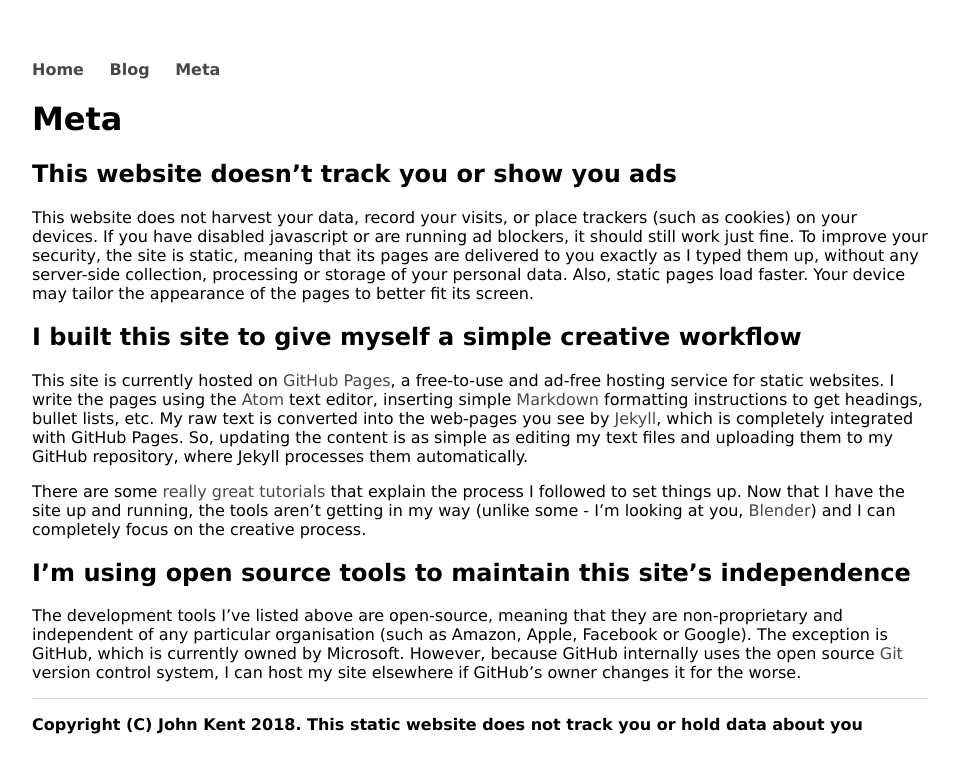
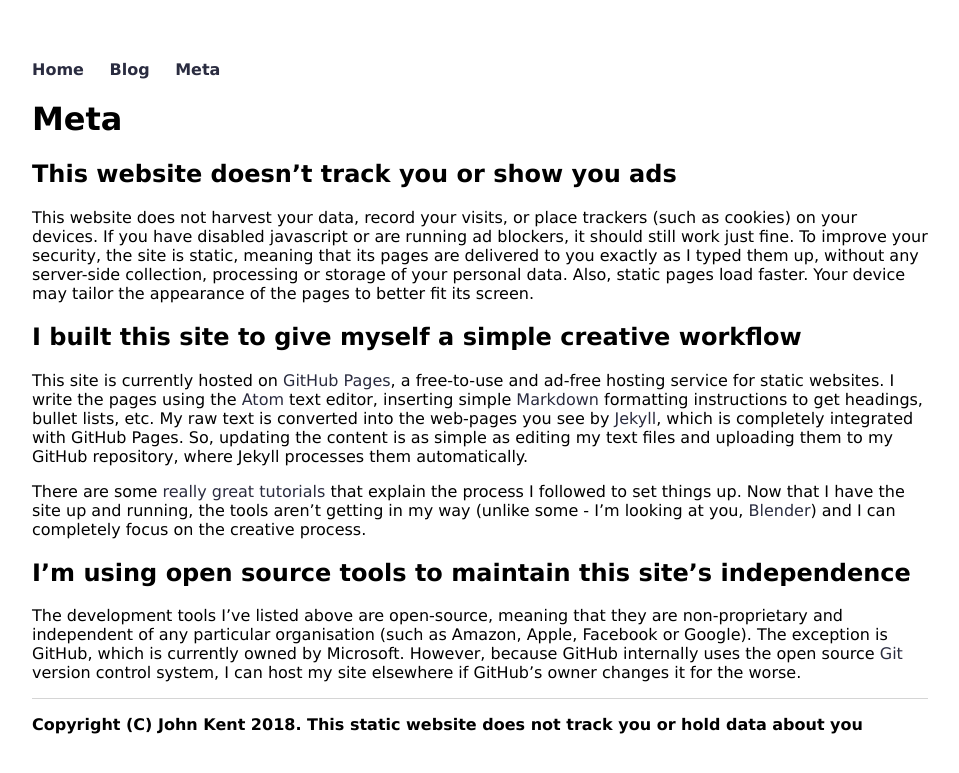
Before and after one commit to KineticLensman/KineticLensman.github.io, a Jekyll site: the page built from meta.md, in a window 1280 px wide. Shown: the top 773 px of the page, without its empty margins (160-1119 px from the left). Built offline with Jekyll 4.4.1, drawn with Linux system fonts in a browser that asks for light colours.

Commit message:
testing colours

```diff
--- a/css/main.css
+++ b/css/main.css
@@ -16,7 +16,7 @@ nav ul li, footer ul li {
 }
 a {
     text-decoration: none;
-    color: #484848 /* #777; */
+    color: #2a2c40 /* #777; */
 }
 a:hover {
     text-decoration: underline;
```
